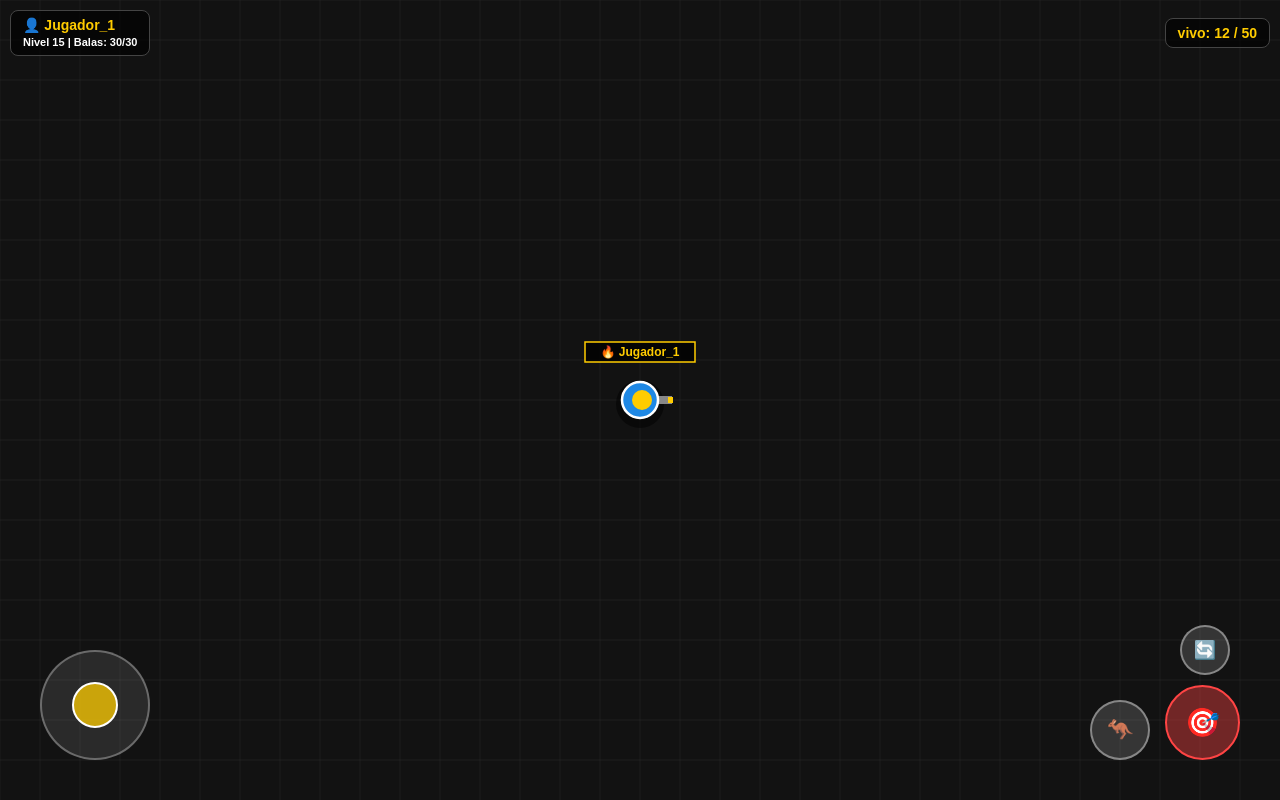
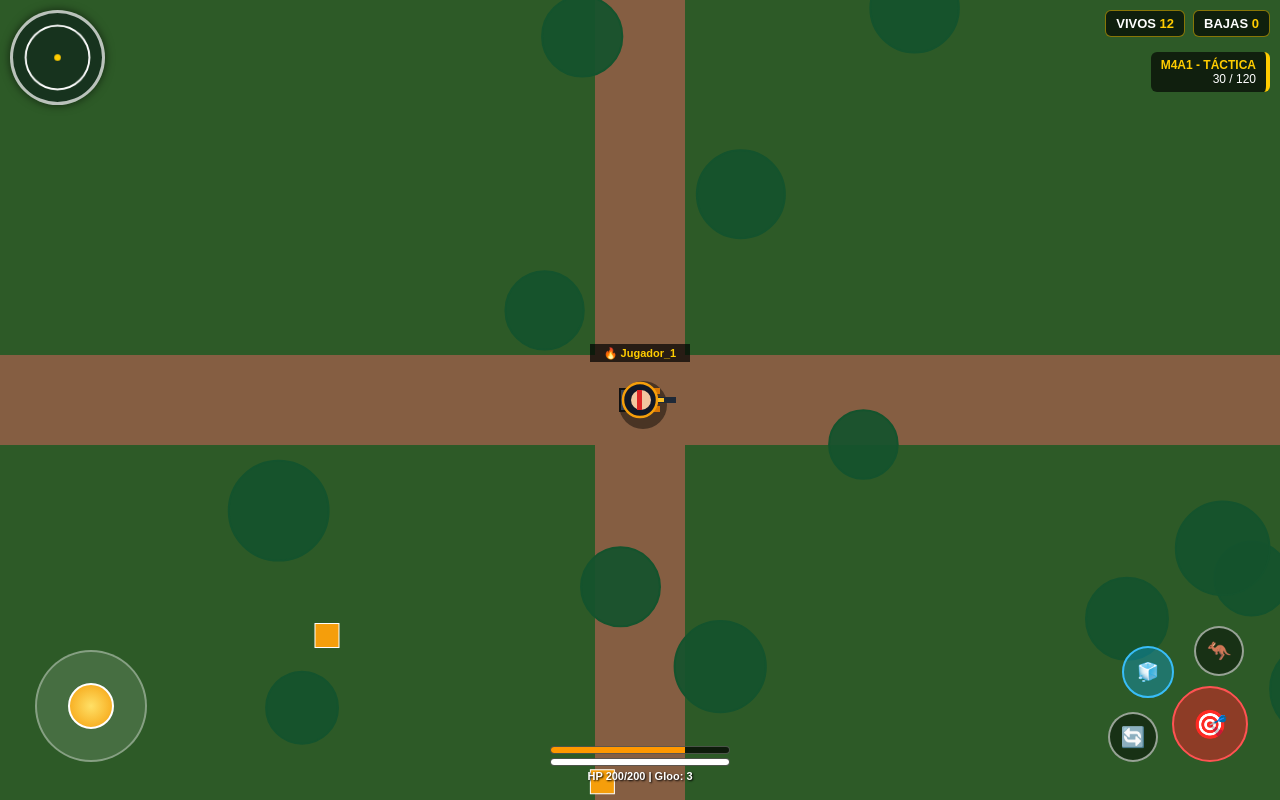
Before and after one commit to delvisvillalba5-cell/juego-servidor, a website: page index.html in a window 1280 px wide. Drawn offline with Linux system fonts and the light colour scheme.

Commit message:
Actualizar index.html

```diff
--- a/index.html
+++ b/index.html
@@ -3,7 +3,7 @@
 <head>
     <meta charset="UTF-8">
     <meta name="viewport" content="width=device-width, initial-scale=1.0, maximum-scale=1.0, user-scalable=no">
-    <title>Zeta Battle - Mobile</title>
+    <title>Zeta Battle - Battle Royale</title>
     <style>
         * {
             box-sizing: border-box;
@@ -16,7 +16,7 @@
             width: 100%;
             height: 100%;
             overflow: hidden;
-            background-color: #0b0b0b;
+            background-color: #1b4d3e;
             font-family: sans-serif;
             touch-action: none;
         }
@@ -29,7 +29,6 @@
             display: block;
             width: 100%;
             height: 100%;
-            background: #111;
         }
         /* HUD Superior */
         #hud-top {
@@ -39,75 +38,140 @@
             right: 10px;
             display: flex;
             justify-content: space-between;
-            align-items: center;
+            align-items: flex-start;
             pointer-events: none;
         }
-        .player-card {
+        #minimap {
+            width: 95px;
+            height: 95px;
+            border-radius: 50%;
+            border: 3px solid rgba(255, 255, 255, 0.7);
+            background: rgba(20, 45, 30, 0.85);
+            box-shadow: 0 0 10px rgba(0,0,0,0.6);
+        }
+        .status-pills {
+            display: flex;
+            gap: 8px;
+        }
+        .pill {
             background: rgba(0, 0, 0, 0.65);
-            border: 1px solid #444;
-            border-radius: 8px;
-            padding: 6px 12px;
+            border: 1px solid rgba(255, 204, 0, 0.5);
+            border-radius: 6px;
+            padding: 5px 10px;
+            color: #fff;
+            font-weight: bold;
+            font-size: 13px;
+        }
+        .pill span {
             color: #ffcc00;
+        }
+        /* Barras HP / EP abajo al centro */
+        #hud-bars {
+            position: absolute;
+            bottom: 18px;
+            left: 50%;
+            transform: translateX(-50%);
+            width: 180px;
+            pointer-events: none;
+            display: flex;
+            flex-direction: column;
+            gap: 4px;
+        }
+        .bar-bg {
+            width: 100%;
+            height: 8px;
+            background: rgba(0, 0, 0, 0.7);
+            border-radius: 4px;
+            overflow: hidden;
+            border: 1px solid rgba(255,255,255,0.25);
+        }
+        #ep-fill { width: 75%; height: 100%; background: #ff9800; }
+        #hp-fill { width: 100%; height: 100%; background: #ffffff; }
+        .hp-text {
+            text-align: center;
+            color: #fff;
+            font-size: 11px;
             font-weight: bold;
-            font-size: 14px;
+            text-shadow: 1px 1px 2px #000;
         }
-        /* Controles táctiles flotantes */
+        /* Tarjeta de arma arriba a la derecha */
+        #weapon-box {
+            position: absolute;
+            top: 52px;
+            right: 10px;
+            background: rgba(0, 0, 0, 0.65);
+            border-right: 4px solid #ffcc00;
+            padding: 6px 10px;
+            border-radius: 6px;
+            color: #fff;
+            font-size: 12px;
+            text-align: right;
+            pointer-events: none;
+        }
+        /* Controles táctiles */
         .controls-layer {
             position: absolute;
-            top: 0;
-            left: 0;
-            width: 100%;
-            height: 100%;
+            inset: 0;
             pointer-events: none;
         }
         .touch-btn {
             position: absolute;
-            background: rgba(255, 255, 255, 0.15);
-            border: 2px solid rgba(255, 255, 255, 0.4);
+            background: rgba(0, 0, 0, 0.45);
+            border: 2px solid rgba(255, 255, 255, 0.55);
             border-radius: 50%;
-            width: 60px;
-            height: 60px;
+            width: 56px;
+            height: 56px;
             display: flex;
             align-items: center;
             justify-content: center;
             color: white;
             font-weight: bold;
-            font-size: 22px;
+            font-size: 20px;
             pointer-events: auto;
             touch-action: none;
         }
         .touch-btn:active {
-            transform: scale(0.92);
-            background: rgba(255, 255, 255, 0.3);
+            transform: scale(0.9);
+            background: rgba(255, 204, 0, 0.35);
         }
         #btn-disparo {
-            bottom: 40px;
-            right: 40px;
-            background: rgba(255, 68, 68, 0.4);
-            border-color: #ff4444;
-            width: 75px;
-            height: 75px;
+            bottom: 38px;
+            right: 32px;
+            background: rgba(220, 38, 38, 0.55);
+            border-color: #ff5252;
+            width: 76px;
+            height: 76px;
             font-size: 28px;
         }
-        #btn-recargar {
-            bottom: 125px;
-            right: 50px;
+        #btn-salto {
+            bottom: 124px;
+            right: 36px;
             width: 50px;
             height: 50px;
+        }
+        #btn-recargar {
+            bottom: 38px;
+            right: 122px;
+            width: 50px;
+            height: 50px;
+        }
+        #btn-gloo {
+            bottom: 102px;
+            right: 106px;
+            width: 52px;
+            height: 52px;
+            border-color: #38bdf8;
+            background: rgba(14, 165, 233, 0.35);
             font-size: 18px;
-        }
-        #btn-salto {
-            bottom: 40px;
-            right: 130px;
         }
         #joystick-base {
             position: absolute;
-            bottom: 40px;
-            left: 40px;
-            width: 110px;
-            height: 110px;
-            background: rgba(255, 255, 255, 0.1);
-            border: 2px solid rgba(255, 255, 255, 0.3);
+            bottom: 38px;
+            left: 35px;
+            width: 112px;
+            height: 112px;
+            background: rgba(255, 255, 255, 0.12);
+            border: 2px solid rgba(255, 255, 255, 0.35);
             border-radius: 50%;
             pointer-events: auto;
             touch-action: none;
@@ -118,35 +182,42 @@
         #joystick-stick {
             width: 46px;
             height: 46px;
-            background: rgba(255, 204, 0, 0.75);
+            background: radial-gradient(circle, #ffe066, #f59e0b);
             border: 2px solid #fff;
             border-radius: 50%;
             pointer-events: none;
-            transform: translate(0px, 0px);
         }
     </style>
 </head>
 <body>
-
     <div id="game-container">
         <canvas id="gameCanvas"></canvas>
 
-        <!-- Interfaz Superior (HUD) -->
+        <!-- HUD Superior -->
         <div id="hud-top">
-            <div class="player-card">
-                👤 Jugador_1<br>
-                <span id="hud-municion" style="font-size: 11px; color: #fff;">Nivel 15 | Balas: 30/30</span>
-            </div>
-            <div class="player-card" id="info-partida">
-                vivo: 12 / 50
+            <canvas id="minimap" width="95" height="95"></canvas>
+            <div class="status-pills">
+                <div class="pill">VIVOS <span id="vivos-txt">12</span></div>
+                <div class="pill">BAJAS <span id="kills-txt">0</span></div>
             </div>
         </div>
 
-        <!-- Capa de Controles Táctiles -->
+        <div id="weapon-box">
+            <div style="color:#ffcc00; font-weight:bold;">M4A1 - TÁCTICA</div>
+            <div id="hud-municion">30 / 120</div>
+        </div>
+
+        <!-- Barras EP / HP estilo Free Fire -->
+        <div id="hud-bars">
+            <div class="bar-bg"><div id="ep-fill"></div></div>
+            <div class="bar-bg"><div id="hp-fill"></div></div>
+            <div class="hp-text">HP 200/200 | Gloo: <span id="gloo-count">3</span></div>
+        </div>
+
+        <!-- Controles Táctiles -->
         <div class="controls-layer">
-            <div id="joystick-base">
-                <div id="joystick-stick"></div>
-            </div>
+            <div id="joystick-base"><div id="joystick-stick"></div></div>
+            <div class="touch-btn" id="btn-gloo">🧊</div>
             <div class="touch-btn" id="btn-salto">🦘</div>
             <div class="touch-btn" id="btn-recargar">🔄</div>
             <div class="touch-btn" id="btn-disparo">🎯</div>
@@ -156,6 +227,8 @@
     <script>
         const canvas = document.getElementById('gameCanvas');
         const ctx = canvas.getContext('2d');
+        const miniCanvas = document.getElementById('minimap');
+        const miniCtx = miniCanvas.getContext('2d');
 
         function ajustarCanvas() {
             canvas.width = window.innerWidth;
@@ -164,243 +237,299 @@
         window.addEventListener('resize', ajustarCanvas);
         ajustarCanvas();
 
-        // Estado del jugador
+        const MAPA = 2400;
+
         let jugador = {
-            x: canvas.width / 2,
-            y: canvas.height / 2,
-            velocidad: 4,
+            x: MAPA / 2,
+            y: MAPA / 2,
+            velocidad: 4.5,
             angulo: 0,
             nombre: "Jugador_1",
             escalaSalto: 1,
             saltando: false,
             balas: 30,
-            maxBalas: 30
+            maxBalas: 30,
+            gloo: 3,
+            kills: 0,
+            fogonazo: 0
         };
 
         let balas = [];
+        let paredesGloo = [];
 
-        // Estado del Joystick
+        // Generar árboles, rocas y cajas de botín en la isla
+        const arboles = Array.from({ length: 45 }, () => ({
+            x: 150 + Math.random() * (MAPA - 300),
+            y: 150 + Math.random() * (MAPA - 300),
+            r: 32 + Math.random() * 18
+        }));
+
+        const cajasLoot = Array.from({ length: 18 }, () => ({
+            x: 200 + Math.random() * (MAPA - 400),
+            y: 200 + Math.random() * (MAPA - 400),
+            abierta: false
+        }));
+
+        // Joystick
         const joystickBase = document.getElementById('joystick-base');
         const joystickStick = document.getElementById('joystick-stick');
-        let joyActivo = false;
-        let joyTouchId = null;
-        let joyDx = 0;
-        let joyDy = 0;
+        let joyActivo = false, joyTouchId = null, joyDx = 0, joyDy = 0;
         const maxRadio = 35;
 
         function actualizarJoystick(touch) {
             const rect = joystickBase.getBoundingClientRect();
-            const centroX = rect.left + rect.width / 2;
-            const centroY = rect.top + rect.height / 2;
-
-            let dx = touch.clientX - centroX;
-            let dy = touch.clientY - centroY;
-            const distancia = Math.hypot(dx, dy);
-
-            if (distancia > maxRadio) {
-                dx = (dx / distancia) * maxRadio;
-                dy = (dy / distancia) * maxRadio;
+            let dx = touch.clientX - (rect.left + rect.width / 2);
+            let dy = touch.clientY - (rect.top + rect.height / 2);
+            const dist = Math.hypot(dx, dy);
+            if (dist > maxRadio) {
+                dx = (dx / dist) * maxRadio;
+                dy = (dy / dist) * maxRadio;
             }
-
             joystickStick.style.transform = `translate(${dx}px, ${dy}px)`;
-
             joyDx = dx / maxRadio;
             joyDy = dy / maxRadio;
-
-            if (distancia > 5) {
-                jugador.angulo = Math.atan2(dy, dx);
-            }
+            if (dist > 5) jugador.angulo = Math.atan2(dy, dx);
         }
 
         joystickBase.addEventListener('touchstart', (e) => {
             e.preventDefault();
-            const touch = e.changedTouches[0];
             joyActivo = true;
-            joyTouchId = touch.identifier;
-            actualizarJoystick(touch);
+            joyTouchId = e.changedTouches[0].identifier;
+            actualizarJoystick(e.changedTouches[0]);
         }, { passive: false });
 
         joystickBase.addEventListener('touchmove', (e) => {
             e.preventDefault();
             if (!joyActivo) return;
-            for (let i = 0; i < e.changedTouches.length; i++) {
-                if (e.changedTouches[i].identifier === joyTouchId) {
-                    actualizarJoystick(e.changedTouches[i]);
-                    break;
-                }
+            for (const t of e.changedTouches) {
+                if (t.identifier === joyTouchId) actualizarJoystick(t);
             }
         }, { passive: false });
 
         function soltarJoystick(e) {
-            for (let i = 0; i < e.changedTouches.length; i++) {
-                if (e.changedTouches[i].identifier === joyTouchId) {
-                    joyActivo = false;
-                    joyTouchId = null;
-                    joyDx = 0;
-                    joyDy = 0;
+            for (const t of e.changedTouches) {
+                if (t.identifier === joyTouchId) {
+                    joyActivo = false; joyTouchId = null; joyDx = 0; joyDy = 0;
                     joystickStick.style.transform = `translate(0px, 0px)`;
-                    break;
                 }
             }
         }
         joystickBase.addEventListener('touchend', soltarJoystick);
         joystickBase.addEventListener('touchcancel', soltarJoystick);
 
-        // Soporte con ratón para probar en PC
-        joystickBase.addEventListener('mousedown', (e) => {
-            joyActivo = true;
-            actualizarJoystick(e);
-        });
-        window.addEventListener('mousemove', (e) => {
-            if (joyActivo && joyTouchId === null) actualizarJoystick(e);
-        });
-        window.addEventListener('mouseup', () => {
-            if (joyActivo && joyTouchId === null) {
-                joyActivo = false;
-                joyDx = 0;
-                joyDy = 0;
-                joystickStick.style.transform = `translate(0px, 0px)`;
-            }
-        });
-
-        // Botones de Acción
+        // Acciones
         function actualizarHUD() {
-            document.getElementById('hud-municion').textContent = `Nivel 15 | Balas: ${jugador.balas}/${jugador.maxBalas}`;
+            document.getElementById('hud-municion').textContent = `${jugador.balas} / 120`;
+            document.getElementById('gloo-count').textContent = jugador.gloo;
         }
 
         function disparar() {
             if (jugador.balas <= 0) return;
             jugador.balas--;
+            jugador.fogonazo = 3;
             actualizarHUD();
-
             balas.push({
-                x: jugador.x + Math.cos(jugador.angulo) * 28,
-                y: jugador.y + Math.sin(jugador.angulo) * 28,
-                vx: Math.cos(jugador.angulo) * 11,
-                vy: Math.sin(jugador.angulo) * 11,
-                vida: 60
+                x: jugador.x + Math.cos(jugador.angulo) * 32,
+                y: jugador.y + Math.sin(jugador.angulo) * 32,
+                vx: Math.cos(jugador.angulo) * 14,
+                vy: Math.sin(jugador.angulo) * 14,
+                vida: 55
             });
         }
 
-        function recargar() {
-            jugador.balas = jugador.maxBalas;
+        function ponerGloo() {
+            if (jugador.gloo <= 0) return;
+            jugador.gloo--;
             actualizarHUD();
+            paredesGloo.push({
+                x: jugador.x + Math.cos(jugador.angulo) * 55,
+                y: jugador.y + Math.sin(jugador.angulo) * 55,
+                angulo: jugador.angulo
+            });
         }
 
+        function recargar() { jugador.balas = jugador.maxBalas; actualizarHUD(); }
         function saltar() {
             if (jugador.saltando) return;
             jugador.saltando = true;
-            jugador.escalaSalto = 1.35;
-            setTimeout(() => {
-                jugador.escalaSalto = 1;
-                jugador.saltando = false;
-            }, 300);
+            jugador.escalaSalto = 1.3;
+            setTimeout(() => { jugador.escalaSalto = 1; jugador.saltando = false; }, 280);
         }
 
         document.getElementById('btn-disparo').addEventListener('touchstart', (e) => { e.preventDefault(); disparar(); });
-        document.getElementById('btn-disparo').addEventListener('click', disparar);
+        document.getElementById('btn-gloo').addEventListener('touchstart', (e) => { e.preventDefault(); ponerGloo(); });
+        document.getElementById('btn-recargar').addEventListener('touchstart', (e) => { e.preventDefault(); recargar(); });
+        document.getElementById('btn-salto').addEventListener('touchstart', (e) => { e.preventDefault(); saltar(); });
 
-        document.getElementById('btn-recargar').addEventListener('touchstart', (e) => { e.preventDefault(); recargar(); });
-        document.getElementById('btn-recargar').addEventListener('click', recargar);
-
-        document.getElementById('btn-salto').addEventListener('touchstart', (e) => { e.preventDefault(); saltar(); });
-        document.getElementById('btn-salto').addEventListener('click', saltar);
-
-        // Dibujar personaje táctico con arma
-        function dibujarPersonaje(x, y, angulo, nombre, escala) {
+        // Personaje estilo Free Fire (vista superior con mochila, chaleco, casco y rifle)
+        function dibujarSoldadoFF(x, y, angulo, escala) {
             ctx.save();
             ctx.translate(x, y);
             ctx.scale(escala, escala);
 
-            // Sombra en el suelo
+            // Sombra
             ctx.beginPath();
-            ctx.arc(0, 4, 24, 0, Math.PI * 2);
-            ctx.fillStyle = "rgba(0, 0, 0, 0.5)";
+            ctx.arc(3, 5, 24, 0, Math.PI * 2);
+            ctx.fillStyle = "rgba(0, 0, 0, 0.45)";
             ctx.fill();
 
             ctx.rotate(angulo);
 
-            // Arma
-            ctx.fillStyle = "#888";
-            ctx.fillRect(10, -4, 22, 8);
-            ctx.fillStyle = "#ffcc00";
-            ctx.fillRect(28, -3, 5, 6);
+            // Mochila nivel 3 atrás
+            ctx.fillStyle = "#374151";
+            ctx.strokeStyle = "#111";
+            ctx.lineWidth = 2;
+            ctx.fillRect(-20, -11, 10, 22);
+            ctx.strokeRect(-20, -11, 10, 22);
 
-            // Cuerpo / hombros
+            // Brazos y rifle táctico
+            ctx.fillStyle = "#d97706";
+            ctx.fillRect(4, 6, 16, 6);
+            ctx.fillRect(4, -12, 16, 6);
+
+            ctx.fillStyle = "#1f2937";
+            ctx.fillRect(8, -3, 28, 6);
+            ctx.fillStyle = "#fbbf24";
+            ctx.fillRect(16, -2, 8, 4);
+
+            // Fogonazo de disparo
+            if (jugador.fogonazo > 0) {
+                ctx.beginPath();
+                ctx.arc(40, 0, 8, 0, Math.PI * 2);
+                ctx.fillStyle = "#fef08a";
+                ctx.fill();
+                jugador.fogonazo--;
+            }
+
+            // Chaleco táctico
             ctx.beginPath();
-            ctx.arc(0, 0, 18, 0, Math.PI * 2);
-            ctx.fillStyle = "#1e88e5";
+            ctx.arc(0, 0, 17, 0, Math.PI * 2);
+            ctx.fillStyle = "#111827";
             ctx.fill();
             ctx.lineWidth = 2.5;
-            ctx.strokeStyle = "#ffffff";
+            ctx.strokeStyle = "#f59e0b";
             ctx.stroke();
 
-            // Cabeza / casco
+            // Cabeza con banda roja estilo personaje FF
             ctx.beginPath();
-            ctx.arc(2, 0, 10, 0, Math.PI * 2);
-            ctx.fillStyle = "#ffcc00";
+            ctx.arc(1, 0, 10, 0, Math.PI * 2);
+            ctx.fillStyle = "#f3c69f";
             ctx.fill();
+            ctx.fillStyle = "#dc2626";
+            ctx.fillRect(-3, -10, 5, 20);
 
             ctx.restore();
 
-            // Tarjeta de Nombre flotante
-            const offsetNombre = 42 * escala;
-            ctx.fillStyle = 'rgba(0, 0, 0, 0.8)';
-            ctx.fillRect(x - 55, y - offsetNombre - 16, 110, 20);
-            ctx.strokeStyle = '#ffcc00';
-            ctx.lineWidth = 1.5;
-            ctx.strokeRect(x - 55, y - offsetNombre - 16, 110, 20);
-
+            // Etiqueta de nombre
+            const off = 42 * escala;
+            ctx.fillStyle = 'rgba(0, 0, 0, 0.7)';
+            ctx.fillRect(x - 50, y - off - 14, 100, 18);
             ctx.fillStyle = '#ffcc00';
-            ctx.font = 'bold 12px sans-serif';
+            ctx.font = 'bold 11px sans-serif';
             ctx.textAlign = 'center';
-            ctx.fillText(`🔥 ${nombre}`, x, y - offsetNombre - 2);
+            ctx.fillText(`🔥 ${jugador.nombre}`, x, y - off - 1);
         }
 
-        // Bucle principal
+        function dibujarMinimapa() {
+            miniCtx.clearRect(0, 0, 95, 95);
+            // Zona segura blanca
+            miniCtx.strokeStyle = "#ffffff";
+            miniCtx.lineWidth = 2;
+            miniCtx.beginPath();
+            miniCtx.arc(47.5, 47.5, 34, 0, Math.PI * 2);
+            miniCtx.stroke();
+
+            // Posición del jugador
+            const mx = (jugador.x / MAPA) * 95;
+            const my = (jugador.y / MAPA) * 95;
+            miniCtx.fillStyle = "#ffcc00";
+            miniCtx.beginPath();
+            miniCtx.arc(mx, my, 3.5, 0, Math.PI * 2);
+            miniCtx.fill();
+        }
+
         function loopJuego() {
-            // Mover jugador según joystick
-            jugador.x += joyDx * jugador.velocidad;
-            jugador.y += joyDy * jugador.velocidad;
+            jugador.x = Math.max(40, Math.min(MAPA - 40, jugador.x + joyDx * jugador.velocidad));
+            jugador.y = Math.max(40, Math.min(MAPA - 40, jugador.y + joyDy * jugador.velocidad));
 
-            // Evitar que salga de los bordes de la pantalla
-            const margen = 25;
-            jugador.x = Math.max(margen, Math.min(canvas.width - margen, jugador.x));
-            jugador.y = Math.max(margen, Math.min(canvas.height - margen, jugador.y));
+            // Cámara centrada en el jugador
+            const camX = jugador.x - canvas.width / 2;
+            const camY = jugador.y - canvas.height / 2;
 
-            // Fondo y cuadrícula
-            ctx.fillStyle = "#121212";
-            ctx.fillRect(0, 0, canvas.width, canvas.height);
+            ctx.save();
+            ctx.translate(-camX, -camY);
 
-            ctx.strokeStyle = "rgba(255, 255, 255, 0.05)";
-            ctx.lineWidth = 1;
-            for (let i = 0; i < canvas.width; i += 40) {
-                ctx.beginPath(); ctx.moveTo(i, 0); ctx.lineTo(i, canvas.height); ctx.stroke();
-            }
-            for (let j = 0; j < canvas.height; j += 40) {
-                ctx.beginPath(); ctx.moveTo(0, j); ctx.lineTo(canvas.width, j); ctx.stroke();
-            }
+            // Mar alrededor de la isla
+            ctx.fillStyle = "#0e7490";
+            ctx.fillRect(camX, camY, canvas.width, canvas.height);
 
-            // Actualizar y dibujar balas
-            for (let i = balas.length - 1; i >= 0; i--) {
-                const b = balas[i];
-                b.x += b.vx;
-                b.y += b.vy;
-                b.vida--;
+            // Arena de playa e isla de césped
+            ctx.fillStyle = "#eab308";
+            ctx.fillRect(0, 0, MAPA, MAPA);
+            ctx.fillStyle = "#2d5a27";
+            ctx.fillRect(60, 60, MAPA - 120, MAPA - 120);
 
-                ctx.beginPath();
-                ctx.arc(b.x, b.y, 4, 0, Math.PI * 2);
-                ctx.fillStyle = "#ff4444";
-                ctx.fill();
+            // Camino de tierra cruzando el mapa
+            ctx.fillStyle = "#855e42";
+            ctx.fillRect(MAPA / 2 - 45, 60, 90, MAPA - 120);
+            ctx.fillRect(60, MAPA / 2 - 45, MAPA - 120, 90);
 
-                if (b.vida <= 0 || b.x < 0 || b.x > canvas.width || b.y < 0 || b.y > canvas.height) {
-                    balas.splice(i, 1);
+            // Cajas de loot
+            for (const c of cajasLoot) {
+                if (!c.abierta && Math.hypot(jugador.x - c.x, jugador.y - c.y) < 35) {
+                    c.abierta = true;
+                    jugador.gloo++;
+                    jugador.balas = jugador.maxBalas;
+                    actualizarHUD();
+                }
+                if (!c.abierta) {
+                    ctx.fillStyle = "#f59e0b";
+                    ctx.fillRect(c.x - 12, c.y - 12, 24, 24);
+                    ctx.strokeStyle = "#fff";
+                    ctx.strokeRect(c.x - 12, c.y - 12, 24, 24);
                 }
             }
 
-            // Dibujar jugador
-            dibujarPersonaje(jugador.x, jugador.y, jugador.angulo, jugador.nombre, jugador.escalaSalto);
+            // Paredes Gloo
+            for (const p of paredesGloo) {
+                ctx.save();
+                ctx.translate(p.x, p.y);
+                ctx.rotate(p.angulo + Math.PI / 2);
+                ctx.fillStyle = "rgba(56, 189, 248, 0.85)";
+                ctx.strokeStyle = "#e0f2fe";
+                ctx.lineWidth = 3;
+                ctx.fillRect(-32, -8, 64, 16);
+                ctx.strokeRect(-32, -8, 64, 16);
+                ctx.restore();
+            }
 
+            // Balas
+            for (let i = balas.length - 1; i >= 0; i--) {
+                const b = balas[i];
+                b.x += b.vx; b.y += b.vy; b.vida--;
+                ctx.fillStyle = "#fef08a";
+                ctx.beginPath();
+                ctx.arc(b.x, b.y, 4, 0, Math.PI * 2);
+                ctx.fill();
+                if (b.vida <= 0) balas.splice(i, 1);
+            }
+
+            // Jugador
+            dibujarSoldadoFF(jugador.x, jugador.y, jugador.angulo, jugador.escalaSalto);
+
+            // Árboles (copas por encima)
+            for (const a of arboles) {
+                ctx.beginPath();
+                ctx.arc(a.x, a.y, a.r, 0, Math.PI * 2);
+                ctx.fillStyle = "rgba(20, 83, 45, 0.92)";
+                ctx.fill();
+                ctx.lineWidth = 2;
+                ctx.strokeStyle = "#14532d";
+                ctx.stroke();
+            }
+
+            ctx.restore();
+            dibujarMinimapa();
             requestAnimationFrame(loopJuego);
         }
 
```
